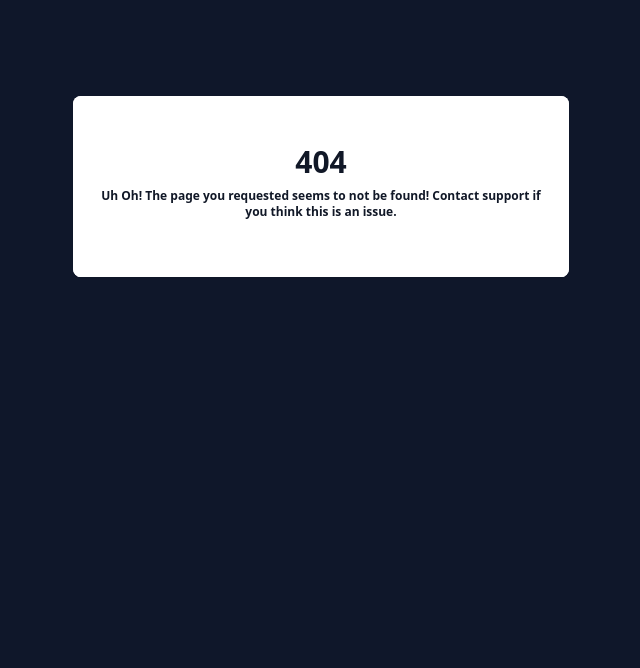
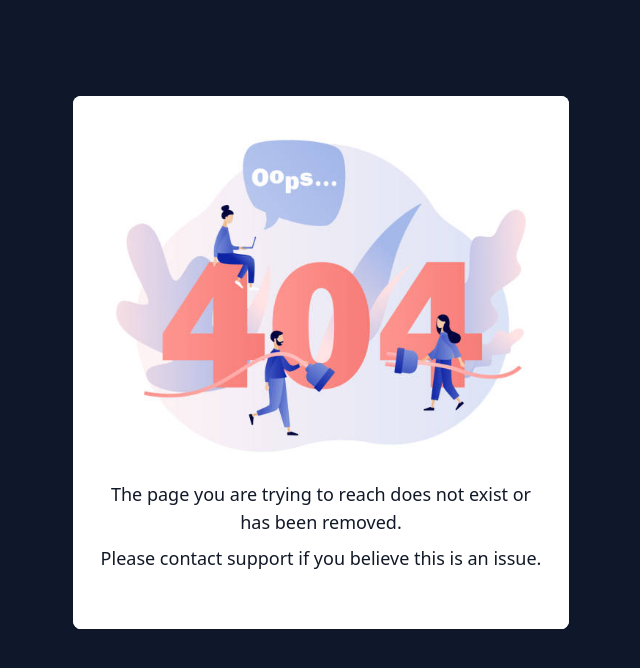
Before and after one commit to ForceHosting/X-Panel, a React (Create React App) app in the folder frontend/: page /auth in a window 1280 px wide. Before the commit this address had no page. Shown: the top 668 px of the page, without its empty margins (319-959 px from the left). Built offline with nearby package versions, Linux system fonts and the light colour scheme.

Commit message:
Updated 404 page

```diff
--- a/frontend/src/pages/NotFound.jsx
+++ b/frontend/src/pages/NotFound.jsx
@@ -1,5 +1,6 @@
 import {siteName } from '../config';
 import React, { useEffect } from "react";
+import PageNotFound from 'assets/404.jpg';
 export default function NotFound(){
   useEffect(()=>{
     document.title = siteName+ " - 404"
@@ -12,12 +13,11 @@ export default function NotFound(){
               <div class="p-6 bg-white border-b border-white">
                 <div class="max-w-md w-full space-y-8">
                   <div>
-                    <h2 class="mt-6 text-center text-3xl font-extrabold text-gray-900">
-                      404
-                    </h2>
-                    <p class="my-2 text-center text-xs font-extrabold text-gray-900">
-                    Uh Oh! The page you requested seems to not be found! Contact support if you think this is an issue.
+                    <img src={PageNotFound}/>
+                    <p class="my-2 text-center text-lg text-gray-900">
+                    The page you are trying to reach does not exist or has been removed.
                   </p>
+                  <p className="my-2 text-center text-lg text-gray-900">Please contact support if you believe this is an issue.</p>
                   </div>
                   <div>
                   </div>
```
Also changed, not shown: frontend/src/assets/404.jpg (added).
